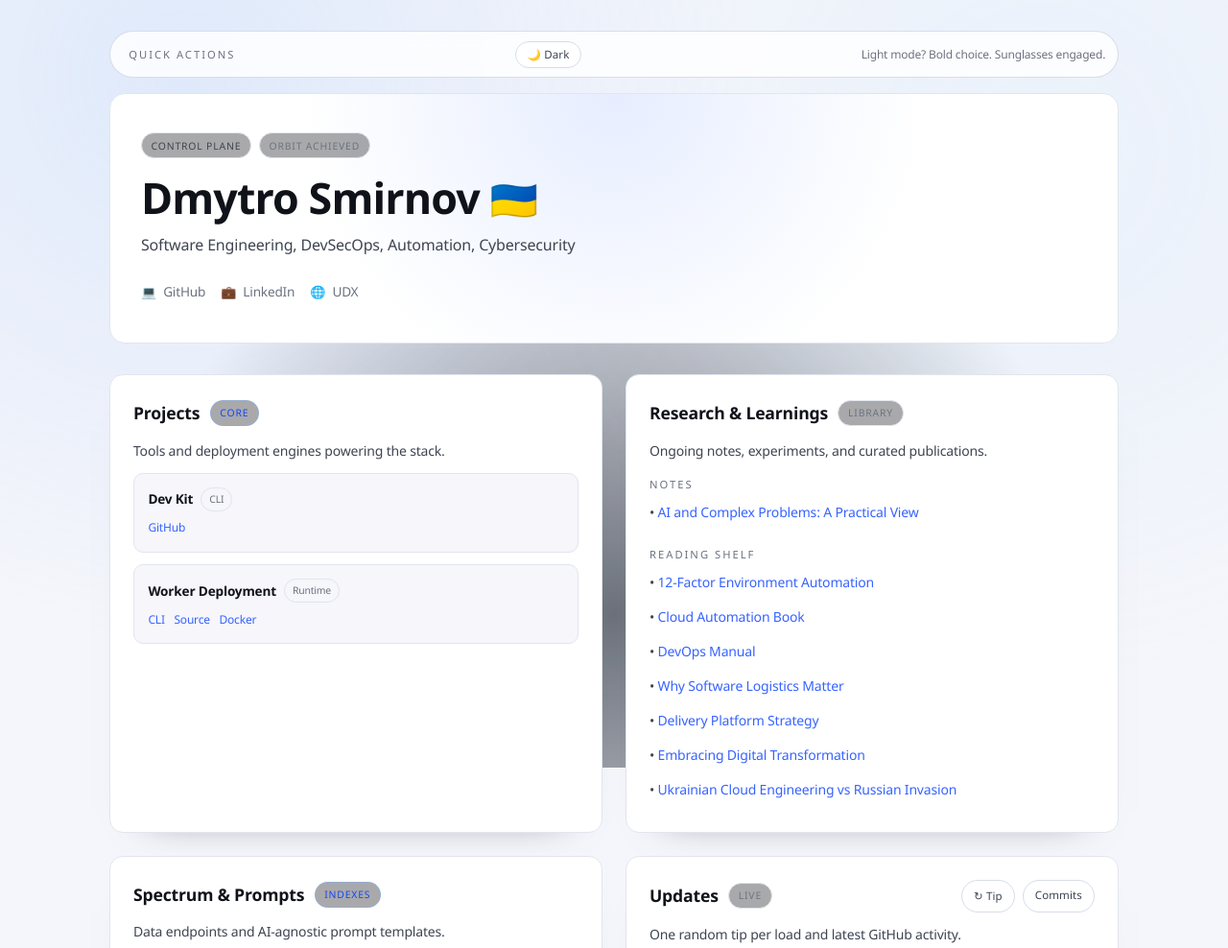
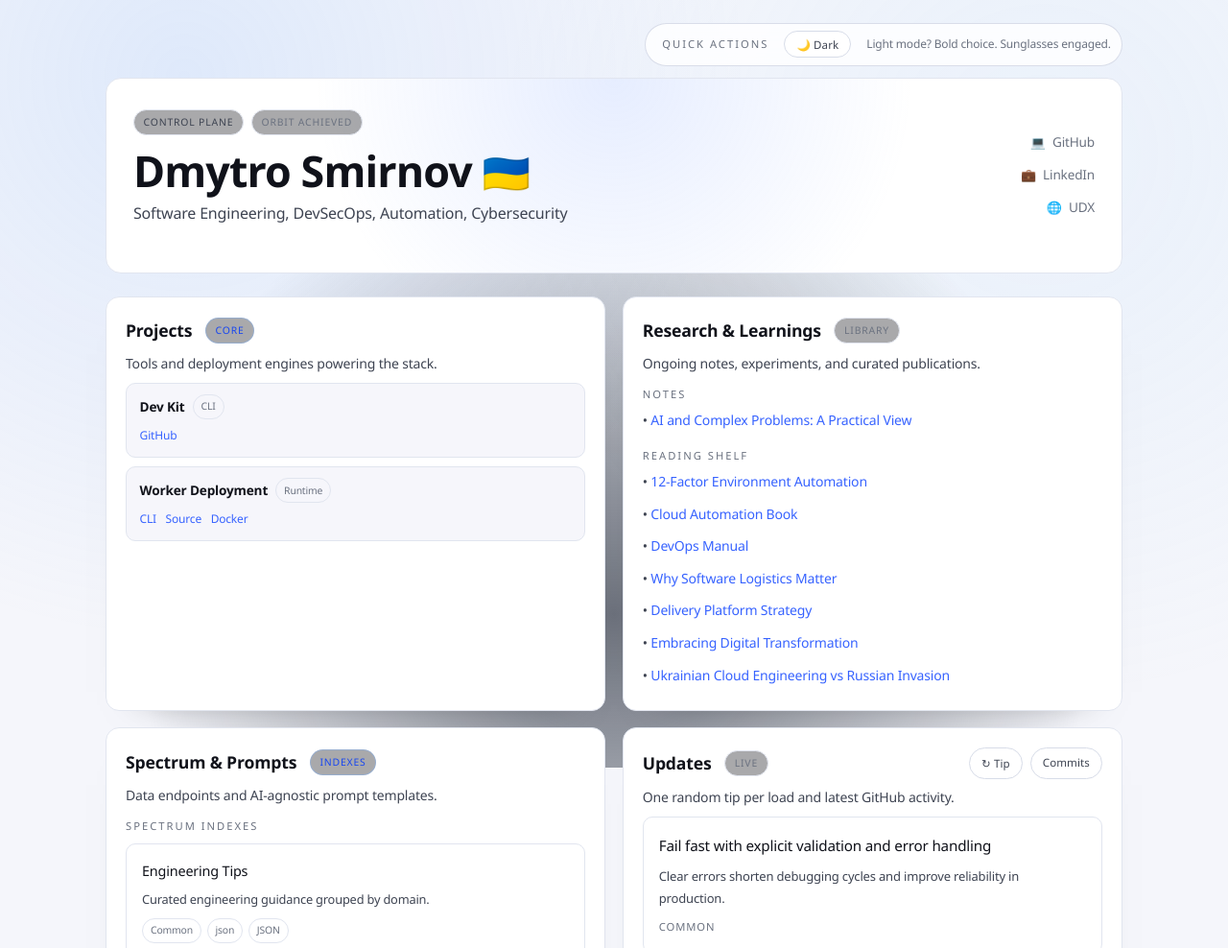
Before and after one commit to fqjony/relativity-warp, a plain HTML site: page index.html in a window 1280 px wide. Shown: the top 988 px of the page at 96% size. Drawn offline with Linux system fonts and the light colour scheme.

Commit message:
Update: consolidate homepage markup

```diff
--- a/assets/index.css
+++ b/assets/index.css
@@ -65,24 +65,27 @@ body::before {
 .container {
     max-width: 1100px;
     margin: 0 auto;
-    padding: 2rem 1.5rem 3rem;
+    padding: 1.5rem 1.25rem 2.25rem;
 }
 
 .control-bar {
     position: sticky;
-    top: 1rem;
+    top: 0.75rem;
     z-index: 4;
     display: flex;
     flex-wrap: wrap;
     gap: 0.65rem 1rem;
     align-items: center;
-    justify-content: space-between;
-    margin-bottom: 1rem;
-    padding: 0.6rem 0.8rem;
+    justify-content: flex-start;
+    margin-bottom: 0.75rem;
+    padding: 0.45rem 0.7rem;
     border: 1px solid var(--control-border);
     border-radius: 999px;
     background: var(--control-bg);
     backdrop-filter: blur(12px);
+    width: fit-content;
+    max-width: 100%;
+    margin-left: auto;
 }
 
 .control-label {
@@ -91,12 +94,6 @@ body::before {
     letter-spacing: 0.18em;
     color: var(--text-muted);
     padding-left: 0.4rem;
-}
-
-.control-actions {
-    display: inline-flex;
-    align-items: center;
-    gap: 0.5rem;
 }
 
 .theme-joke {
@@ -129,28 +126,33 @@ body::before {
 }
 
 .hero {
-    padding: 2.5rem 2rem;
+    display: grid;
+    grid-template-columns: minmax(0, 1fr) auto;
+    column-gap: 2rem;
+    padding: 2rem 1.75rem;
     border: 1px solid var(--border);
     border-radius: 16px;
     background: var(--bg-card);
     background-image: var(--bg-glow);
     text-align: left;
-    margin-bottom: 2rem;
+    margin-bottom: 1.5rem;
 }
 
 .hero-meta {
     display: flex;
     flex-wrap: wrap;
     gap: 0.5rem;
-    margin-bottom: 1rem;
+    margin-bottom: 0.75rem;
+    grid-column: 1;
 }
 
 .hero-title {
     font-size: clamp(2rem, 3.5vw, 2.8rem);
     font-weight: 600;
-    margin-bottom: 0.75rem;
+    margin-bottom: 0.5rem;
     letter-spacing: -0.02em;
     line-height: 1.1;
+    grid-column: 1;
 }
 
 .flag {
@@ -160,15 +162,21 @@ body::before {
 .hero-subtitle {
     font-size: 1rem;
     color: var(--text-secondary);
-    margin-bottom: 1.5rem;
+    margin-bottom: 1rem;
     line-height: 1.6;
+    grid-column: 1;
 }
 
 .hero-links {
     display: flex;
     flex-wrap: wrap;
-    gap: 1rem;
+    gap: 0.6rem;
     font-size: 0.85rem;
+    flex-direction: column;
+    align-items: flex-end;
+    justify-content: center;
+    grid-column: 2;
+    grid-row: 1 / span 3;
 }
 
 .hero-links a {
@@ -202,7 +210,7 @@ body::before {
 .grid {
     display: grid;
     grid-template-columns: repeat(2, minmax(0, 1fr));
-    gap: 1.5rem;
+    gap: 1.1rem;
 }
 
 .section {
@@ -213,9 +221,9 @@ body::before {
     background: var(--bg-card);
     border: 1px solid var(--border);
     border-radius: 14px;
-    padding: 1.5rem;
+    padding: 1.2rem 1.25rem;
     box-shadow: 0 20px 40px -40px rgba(0, 0, 0, 0.6);
-    min-height: 160px;
+    min-height: 0;
 }
 
 .section-wide {
@@ -225,9 +233,10 @@ body::before {
 .section-header {
     display: flex;
     align-items: center;
-    justify-content: space-between;
+    justify-content: flex-start;
     gap: 0.75rem;
-    margin-bottom: 0.75rem;
+    margin-bottom: 0.5rem;
+    flex-wrap: wrap;
 }
 
 .section h2 {
@@ -237,10 +246,14 @@ body::before {
     margin-bottom: 0;
 }
 
+.section-header .badge {
+    margin-left: 0.1rem;
+}
+
 .section p {
     font-size: 0.875rem;
     color: var(--text-secondary);
-    margin-bottom: 0.5rem;
+    margin-bottom: 0.35rem;
     line-height: 1.6;
 }
 
@@ -318,20 +331,15 @@ a:hover {
     outline-offset: 2px;
 }
 
-.section-title {
-    display: inline-flex;
-    align-items: center;
-    gap: 0.65rem;
-}
-
 .section-actions {
     display: inline-flex;
     flex-wrap: wrap;
     gap: 0.5rem;
+    margin-left: auto;
 }
 
 .subsection {
-    margin-top: 0.9rem;
+    margin-top: 0.65rem;
 }
 
 .subsection-title {
@@ -339,19 +347,19 @@ a:hover {
     text-transform: uppercase;
     letter-spacing: 0.18em;
     color: var(--text-muted);
-    margin-bottom: 0.5rem;
+    margin-bottom: 0.35rem;
 }
 
 .stack-list {
     display: grid;
-    gap: 0.8rem;
-    margin-top: 0.75rem;
+    gap: 0.6rem;
+    margin-top: 0.5rem;
 }
 
 .stack-item {
     border: 1px solid var(--border);
     border-radius: 10px;
-    padding: 0.85rem 0.9rem;
+    padding: 0.7rem 0.85rem;
     background: var(--card-muted);
 }
 
@@ -384,7 +392,7 @@ a:hover {
     border: 1px solid var(--border);
     border-radius: 10px;
     padding: 1rem;
-    margin: 0.75rem auto 0;
+    margin: 0.5rem auto 0;
     text-align: left;
 }
 
@@ -414,7 +422,7 @@ a:hover {
 .spectrum-grid {
     display: grid;
     gap: 0.75rem;
-    margin-top: 0.75rem;
+    margin-top: 0.5rem;
 }
 
 .spectrum-card {
@@ -454,12 +462,12 @@ a:hover {
 
 .footer {
     text-align: center;
-    margin-top: 2.5rem;
+    margin-top: 2rem;
 }
 
 @media (max-width: 1024px) {
     .container {
-        padding: 2rem 1.25rem 2.5rem;
+        padding: 1.5rem 1.1rem 2rem;
     }
 
     .grid {
@@ -528,7 +536,9 @@ a:hover {
 
 @media (max-width: 768px) {
     .hero {
-        padding: 2rem 1.5rem;
+        padding: 1.75rem 1.25rem;
+        grid-template-columns: 1fr;
+        row-gap: 0.5rem;
     }
 
     .hero-title {
@@ -548,6 +558,15 @@ a:hover {
         top: 0.75rem;
         border-radius: 16px;
         justify-content: flex-start;
+        width: 100%;
+        margin-left: 0;
+    }
+
+    .hero-links {
+        grid-column: 1;
+        grid-row: auto;
+        flex-direction: row;
+        align-items: flex-start;
     }
 }
 
@@ -563,10 +582,11 @@ a:hover {
     .hero-links {
         flex-direction: column;
         gap: 0.5rem;
+        align-items: flex-start;
     }
 
     .card {
-        padding: 1.25rem;
+        padding: 1.1rem;
         min-height: auto;
     }
 
@@ -591,5 +611,6 @@ a:hover {
     .control-bar {
         width: 100%;
         align-items: flex-start;
+        margin-left: 0;
     }
 }
--- a/index.html
+++ b/index.html
@@ -17,7 +17,6 @@
     <div class="container">
       <div class="control-bar" aria-label="Quick controls">
         <div class="control-label">Quick actions</div>
-        <div class="control-actions">
         <button
           id="theme-toggle"
           class="button button-compact"
@@ -26,7 +25,6 @@
         >
           🌗 Theme
         </button>
-        </div>
         <span id="theme-joke" class="theme-joke" aria-live="polite"></span>
       </div>
       <header class="hero">
@@ -57,10 +55,8 @@
       <main class="grid" id="content">
         <section class="section card">
           <div class="section-header">
-            <div class="section-title">
             <h2>Projects</h2>
             <span class="badge badge-accent">Core</span>
-            </div>
           </div>
           <p>Tools and deployment engines powering the stack.</p>
           <div class="stack-list">
@@ -109,10 +105,8 @@
 
         <section class="section card">
           <div class="section-header">
-            <div class="section-title">
             <h2>Research & Learnings</h2>
             <span class="badge badge-muted">Library</span>
-            </div>
           </div>
           <p>Ongoing notes, experiments, and curated publications.</p>
           <div class="subsection">
@@ -193,10 +187,8 @@
 
         <section class="section card">
           <div class="section-header">
-            <div class="section-title">
             <h2>Spectrum & Prompts</h2>
             <span class="badge badge-accent">Indexes</span>
-            </div>
           </div>
           <p>Data endpoints and AI-agnostic prompt templates.</p>
           <div class="subsection">
@@ -215,10 +207,8 @@
 
         <section class="section card">
           <div class="section-header">
-            <div class="section-title">
             <h2>Updates</h2>
             <span class="badge badge-muted">Live</span>
-            </div>
             <div class="section-actions">
               <button
                 id="tip-refresh"
```
Lines whose indentation alone changed are shown as unchanged.
